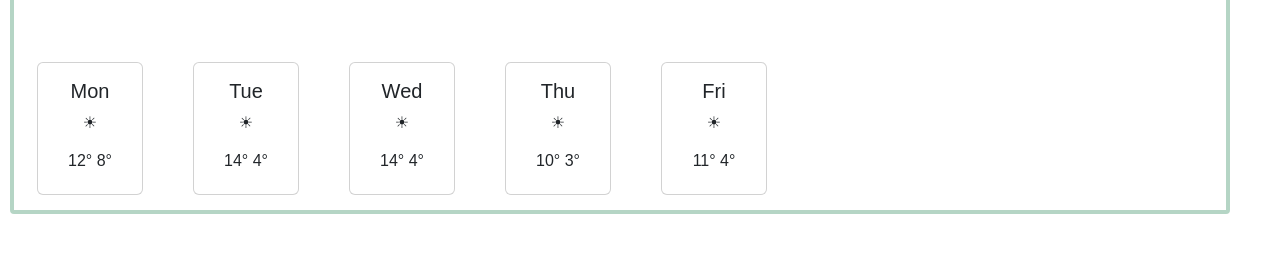
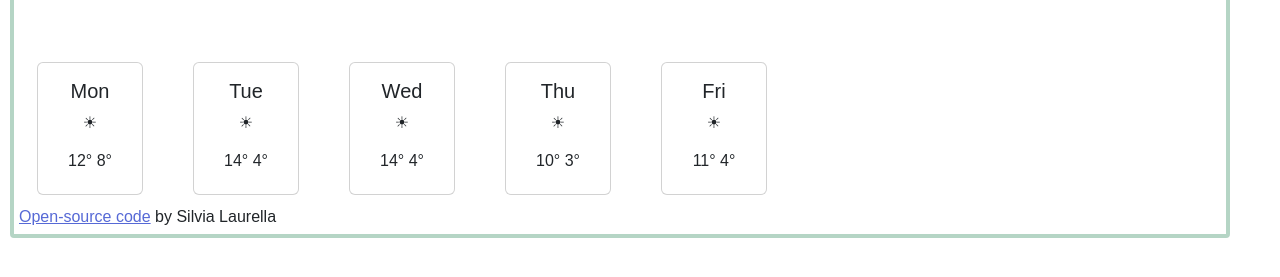
Before and after one commit to SilviaLaurella/Homework-SheCodes, a plain HTML site: page index.html in a window 1280 px wide. Shown: the part 349-626 px from the top of the page. Drawn offline with nearby package versions, Linux system fonts and the light colour scheme.

Commit message:
added link

```diff
--- a/index.html
+++ b/index.html
@@ -31,6 +31,9 @@
         color: #a31acb;
         padding: 20px 200px 20px 160px;
         position: relative;
+      }
+      a {
+        color: #5669d6;
       }
       .city {
         font-size: 20px;
@@ -176,6 +179,15 @@
         </div>
       </div>
     </div>
+    <span>
+      <a
+        href="https://app.netlify.com/sites/enchanting-unicorn-d3f86c"
+        target="_blank"
+        >Open-source code</a
+      >
+      by Silvia Laurella</span
+    >
+
     <script>
       let days = [
         "Sunday",
```
